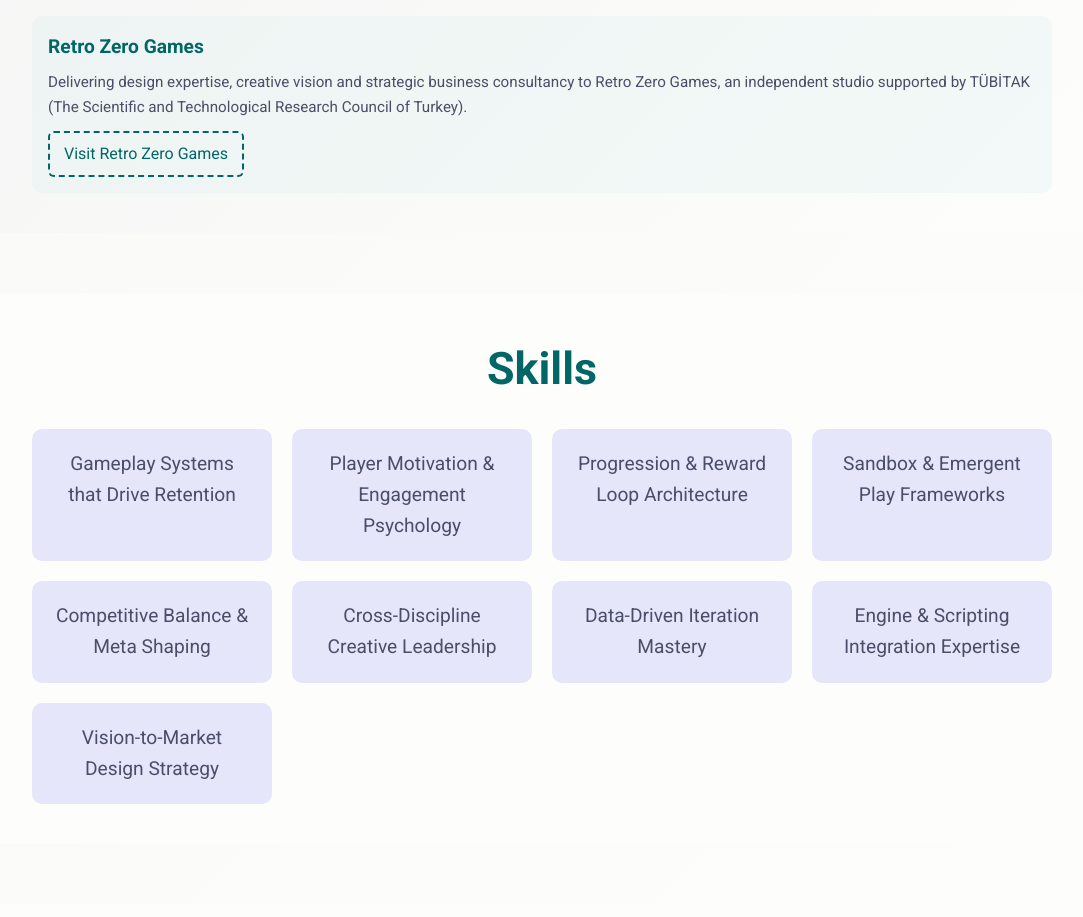
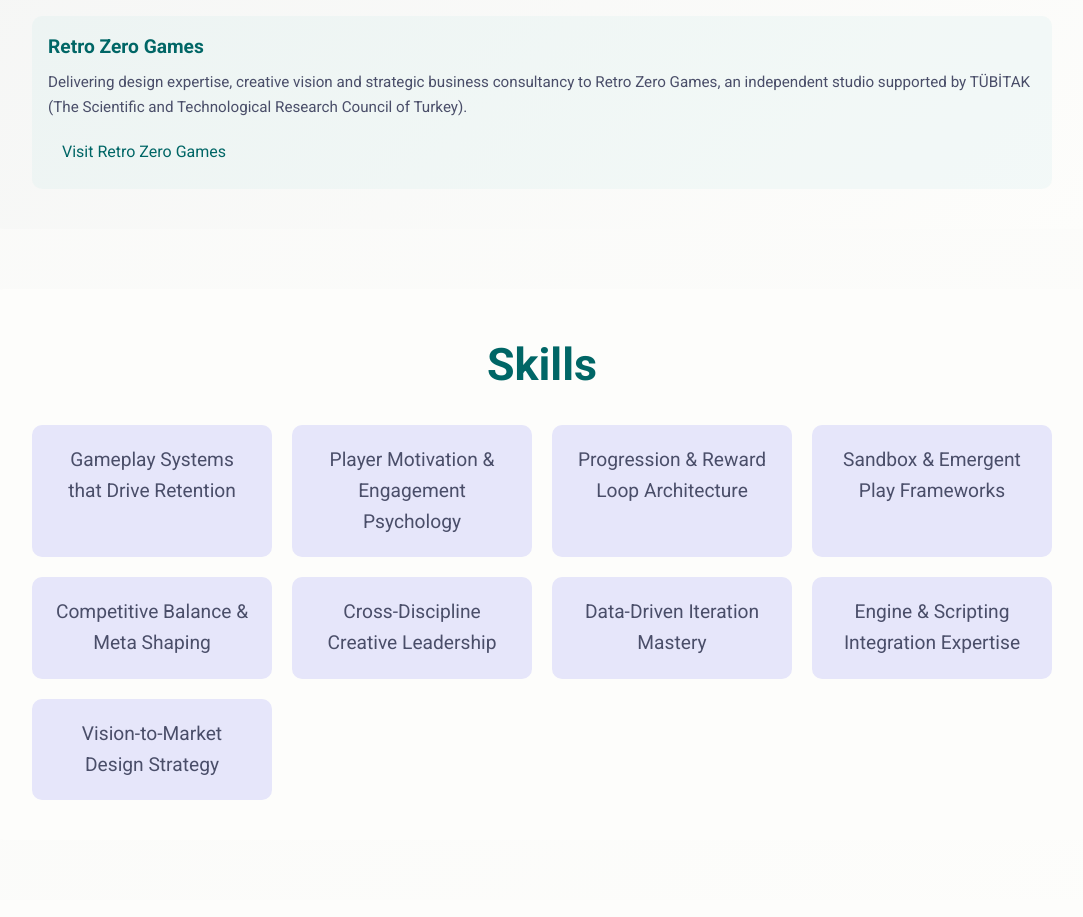
Before and after one commit to EmreBugday99/EmreBugday99.github.io, a plain HTML site: page index.html in a window 1280 px wide. Shown: the part 2800-3717 px from the top of the page, without its empty margins (98-1181 px from the left). Drawn offline with Linux system fonts and the light colour scheme.

Commit message:
Clients link not dashed

```diff
--- a/css/clients.css
+++ b/css/clients.css
@@ -47,7 +47,7 @@
   display: inline-block;
   padding: 8px 14px;
   color: #006666;
-  border: 2px dashed #006666;
+  border: 2px #006666;
   /* subtle difference vs. other sections */
   border-radius: 6px;
   text-decoration: none;
```
